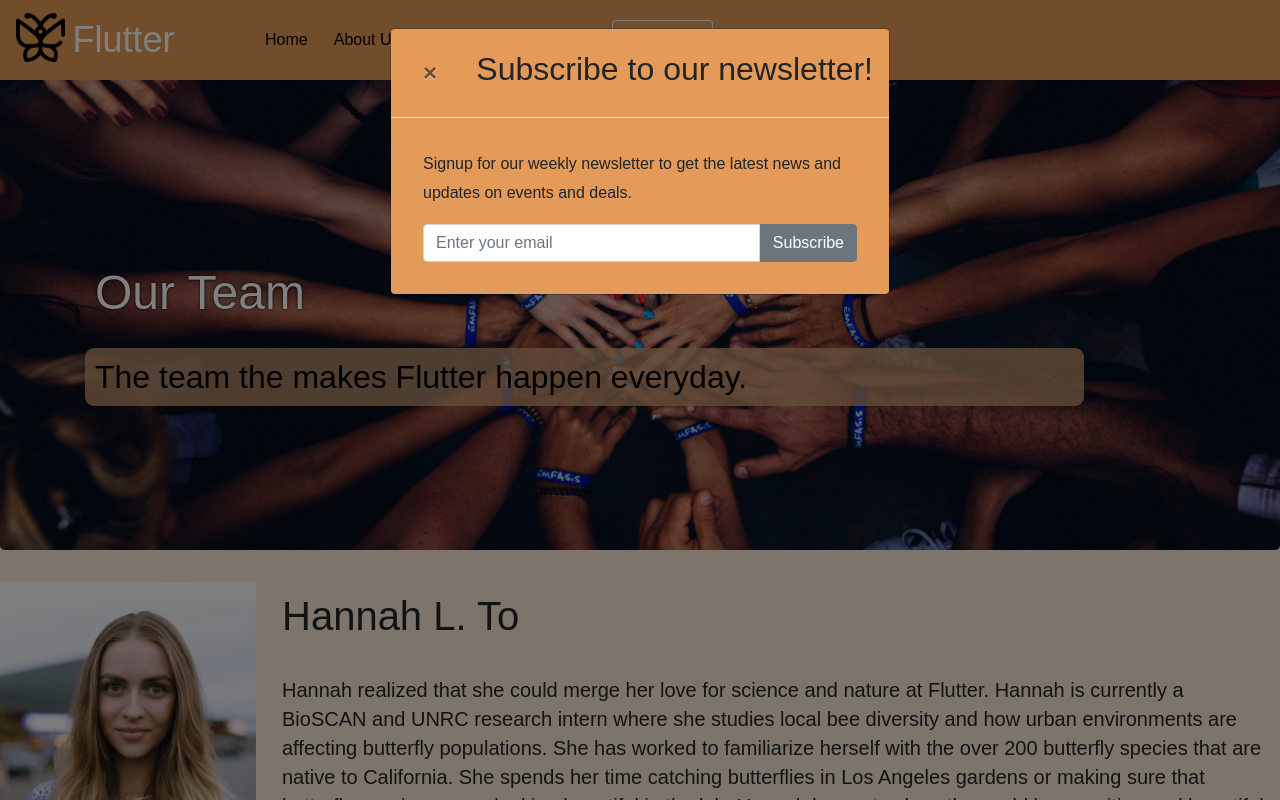
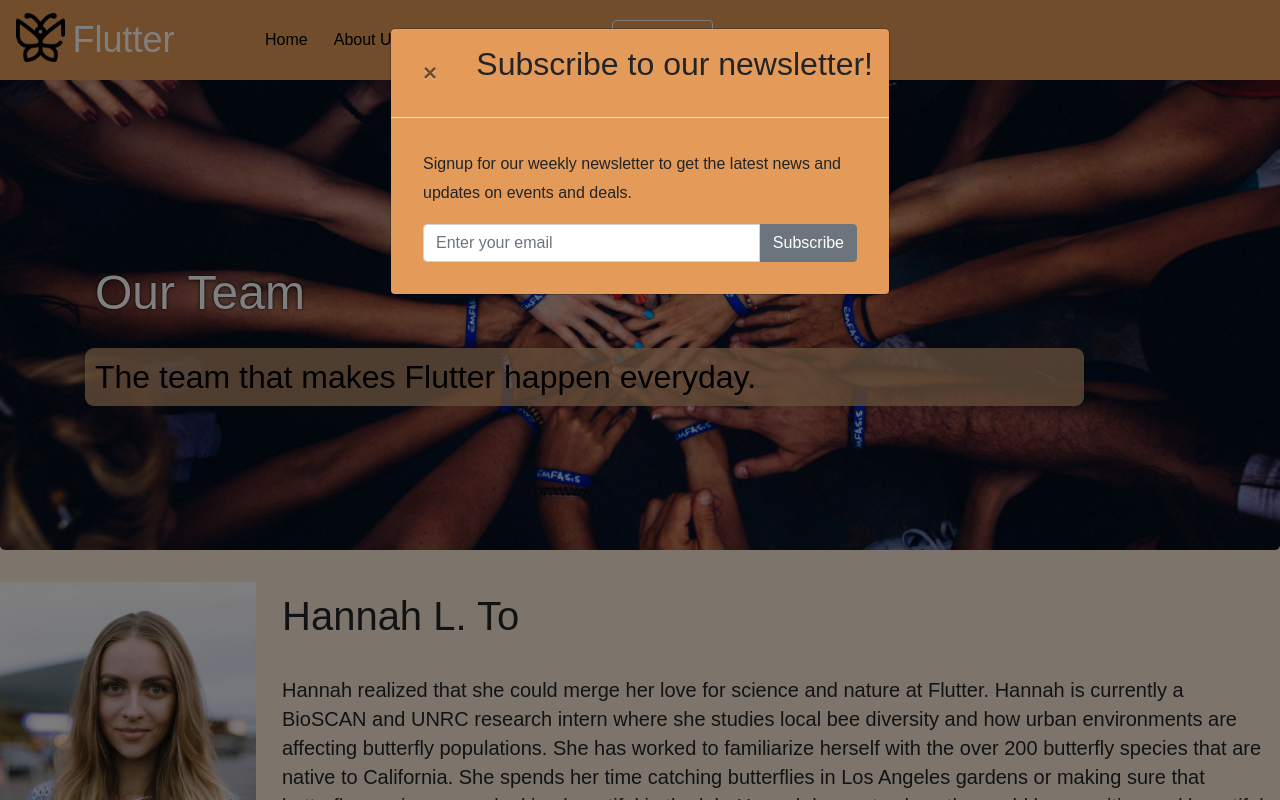
Before and after one commit to GizelleH/SMCSpring2019_WD3, a plain HTML site: page Midterm/team.html in a window 1280 px wide. Both pictures are taken after a click on the button "Subscribe!". Shown: the top 800 px of the page. Drawn offline with nearby package versions, Linux system fonts and the light colour scheme.

Commit message:
Midterm Final
Typo and line hight change.

```diff
--- a/Midterm/main.css
+++ b/Midterm/main.css
@@ -45,6 +45,12 @@ body {
 
 
     background-color:   #e49a59;
+}
+
+
+.modal-title {
+    margin-bottom: 0;
+    line-height: 1.2;
 }
 
 hr {
--- a/Midterm/team.html
+++ b/Midterm/team.html
@@ -63,7 +63,7 @@
 
 
       <h1 class="display-3">Our Team</h1>
-      <p> <h2> The team the makes Flutter happen everyday.</h2></p>
+      <p> <h2> The team that makes Flutter happen everyday.</h2></p>
 
     </div>
   </div>
```
